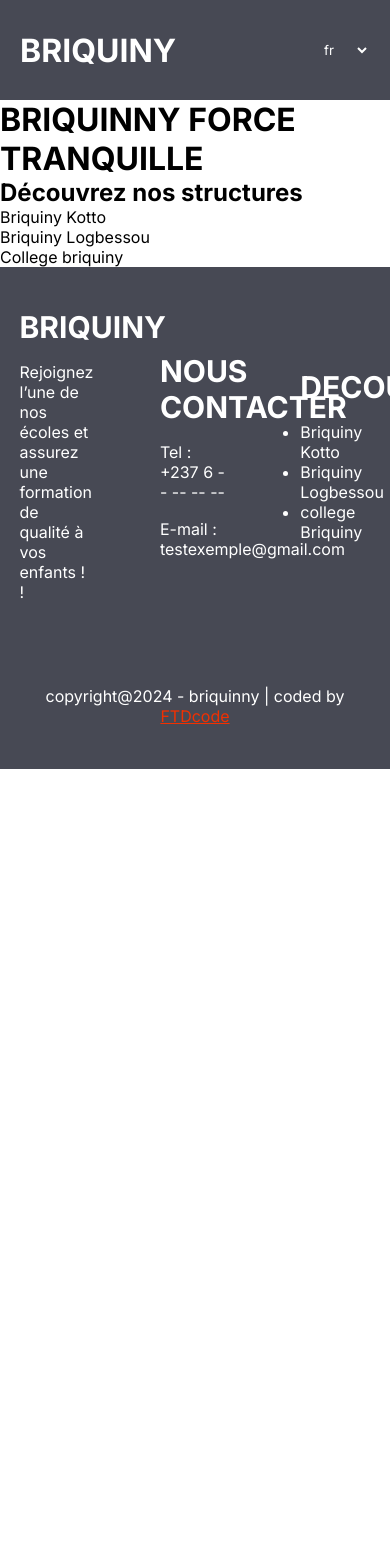
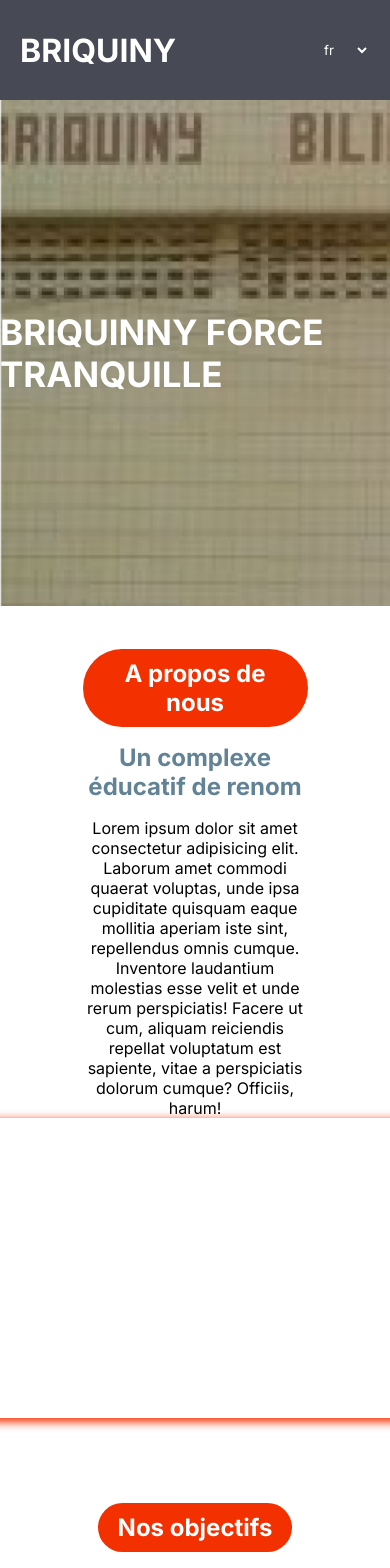
Before and after one commit to logan496/Briquiny-web, a React (Vite) app in the folder briquiny-frontend/: page / in a window 390 px wide. Shown: the top 1568 px of the page. Before the commit the page ends 844 px from the top, so only its background shows below. Built offline with nearby package versions, Linux system fonts and the light colour scheme.

Commit message:
acceuil responsive

```diff
--- a/briquiny-frontend/src/Components/Footer/footer.jsx
+++ b/briquiny-frontend/src/Components/Footer/footer.jsx
@@ -23,7 +23,7 @@ function Footer() {
         </div>
       </div>
       <div className="footer_bottom">
-        copyright@2024 - briquinny | coded by <a href='/'>FTDcode</a>
+        copyright@2024 - briquiny | coded by <a href='/'>FTDcode</a>
       </div>
     </div>
   )
--- a/briquiny-frontend/src/pages/Briquiny_home/briquiny_home.css
+++ b/briquiny-frontend/src/pages/Briquiny_home/briquiny_home.css
@@ -1 +1,160 @@
-/*# sourceMappingURL=briquiny_home.css.map */
+.home {
+  width: 100vw;
+}
+
+.home_main_img {
+  height: 60vh;
+  width: 100%;
+  background-image: url("../../assets/background_head_home.png");
+  background-size: cover;
+  background-repeat: no-repeat;
+  display: flex;
+  align-items: center;
+  justify-content: start;
+  padding-left: 5%;
+}
+.home_main_img h1 {
+  color: white;
+  font-size: 45px;
+}
+@media screen and (max-width: 1200px) {
+  .home_main_img {
+    justify-content: center;
+    padding-left: 0;
+  }
+  .home_main_img h1 {
+    font-size: 35px;
+  }
+}
+
+.home_content {
+  width: 100%;
+  padding: 15vh 5vw;
+  display: flex;
+  flex-direction: column;
+  align-items: center;
+  justify-content: center;
+  row-gap: 20vh;
+}
+@media screen and (max-width: 1200px) {
+  .home_content {
+    padding: 5vh 1vw;
+  }
+}
+
+.content_item .img_subs {
+  height: 300px;
+  width: 450px;
+  border-radius: 20px;
+  box-shadow: 3px 3px 10px 1px #F23000;
+}
+.content_item .content_item_infos {
+  width: 50%;
+  display: flex;
+  flex-direction: column;
+  align-items: start;
+  row-gap: 2vh;
+}
+@media screen and (max-width: 1200px) {
+  .content_item .content_item_infos {
+    align-items: center;
+  }
+}
+.content_item .content_item_infos h2:first-child {
+  height: -moz-fit-content;
+  height: fit-content;
+  width: -moz-fit-content;
+  width: fit-content;
+  padding: 10px 20px;
+  background-color: #F23000;
+  border-radius: 2em;
+  color: white;
+}
+.content_item .content_item_infos h2:nth-child(2) {
+  color: #628395;
+}
+@media screen and (max-width: 1200px) {
+  .content_item {
+    align-items: center;
+    flex-direction: column-reverse;
+  }
+  .content_item h2, .content_item p {
+    text-align: center;
+  }
+}
+
+.home_first_content_wrapper {
+  display: flex;
+  flex-direction: column;
+  align-items: center;
+  row-gap: 10vh;
+}
+.home_first_content_wrapper .content_item {
+  display: flex;
+  align-items: center;
+  justify-content: space-between;
+}
+.home_first_content_wrapper .content_item:last-child {
+  flex-direction: row-reverse;
+}
+@media screen and (max-width: 1200px) {
+  .home_first_content_wrapper .content_item:last-child {
+    flex-direction: column-reverse;
+  }
+}
+.home_first_content_wrapper .content_item:first-child .content_item_infos {
+  display: flex;
+  flex-direction: column;
+  align-items: end;
+}
+.home_first_content_wrapper .content_item:first-child .content_item_infos h2, .home_first_content_wrapper .content_item:first-child .content_item_infos p {
+  text-align: end;
+}
+@media screen and (max-width: 1200px) {
+  .home_first_content_wrapper .content_item:first-child .content_item_infos h2, .home_first_content_wrapper .content_item:first-child .content_item_infos p {
+    text-align: center;
+  }
+}
+
+.nos_structures {
+  width: 100%;
+  display: flex;
+  flex-direction: column;
+  align-items: center;
+  row-gap: 10vh;
+}
+.nos_structures h2 {
+  color: #628395;
+  font-size: 35px;
+}
+
+.structures_item_container {
+  display: flex;
+  flex-direction: row;
+  justify-content: space-around;
+  align-items: center;
+  width: 100%;
+}
+.structures_item_container a {
+  text-decoration: none;
+  color: black;
+}
+.structures_item_container a .structure_item {
+  height: 280px;
+  width: 280px;
+  padding: 20px;
+  border: 1px solid black;
+  box-shadow: 4px 4px 4px 2px gainsboro;
+  border-radius: 50%;
+  display: flex;
+  align-items: center;
+  justify-content: center;
+  font-size: 30px;
+  text-align: center;
+}
+@media screen and (max-width: 1200px) {
+  .structures_item_container {
+    flex-direction: column;
+    row-gap: 5vh;
+  }
+}/*# sourceMappingURL=briquiny_home.css.map */
--- a/briquiny-frontend/src/pages/Briquiny_home/briquiny_home.jsx
+++ b/briquiny-frontend/src/pages/Briquiny_home/briquiny_home.jsx
@@ -1,19 +1,36 @@
+import './briquiny_home.css'
 function Home() {
   return (
     <div className="home">
       <div className="home_main_img">
         <h1>BRIQUINNY FORCE TRANQUILLE</h1>
       </div>
+      <div className="home_content">
         <div className="home_first_content_wrapper">
-        {/* <Content_item/>
-        <Content_item/> */}
+          <Content_item
+            sectionTitle={"A propos de nous"}
+            subtitle={"Un complexe éducatif de renom"}
+            text={"Lorem ipsum dolor sit amet consectetur adipisicing elit. Laborum amet commodi quaerat voluptas, unde ipsa cupiditate quisquam eaque mollitia aperiam iste sint, repellendus omnis cumque. Inventore laudantium molestias esse velit et unde rerum perspiciatis! Facere ut cum, aliquam reiciendis repellat voluptatum est sapiente, vitae a perspiciatis dolorum cumque? Officiis, harum!"}
+          />
+          <Content_item
+            sectionTitle={"Nos objectifs"}
+            subtitle={"Offrir une éducation de qualité"}
+            text={"Lorem ipsum dolor sit amet consectetur adipisicing elit. Laborum amet commodi quaerat voluptas, unde ipsa cupiditate quisquam eaque mollitia aperiam iste sint, repellendus omnis cumque. Inventore laudantium molestias esse velit et unde rerum perspiciatis! Facere ut cum, aliquam reiciendis repellat voluptatum est sapiente, vitae a perspiciatis dolorum cumque? Officiis, harum!"}
+          />
         </div>
         <div className="nos_structures">
-        <h2>Découvrez nos structures</h2>
+          <h2>DECOUVREZ NOS STRUCTURES</h2>
           <div className="structures_item_container">
+            <a href="/">
               <div className="structure_item">Briquiny Kotto</div>
+            </a>
+            <a href="/">
               <div className="structure_item">Briquiny Logbessou</div>
+            </a>
+            <a href="/">
               <div className="structure_item">College briquiny</div>
+            </a>
+          </div>
         </div>
       </div>
     </div>
@@ -25,7 +42,11 @@ export default Home
 function Content_item({src, sectionTitle, subtitle, text}) {
   return (
     <div className="content_item">
-      <img src={src} alt="" />
+      {
+        src ?
+        <img src={src} alt="" /> :
+        <div className="img_subs"></div>
+      }
       <div className="content_item_infos">
         <h2>{sectionTitle}</h2>
         <h2>{subtitle}</h2>
--- a/briquiny-frontend/src/pages/Briquiny_home/briquiny_home.scss
+++ b/briquiny-frontend/src/pages/Briquiny_home/briquiny_home.scss
@@ -3,3 +3,154 @@ $secondary : #F23000;
 $third: #76ED7B;
 $four: #628395;
 $five: #fff;
+
+.home{
+  width: 100vw;
+}
+
+.home_main_img{
+  height: 60vh;
+  width: 100%;
+  background-image: url("../../assets/background_head_home.png");
+  background-size: cover;
+  background-repeat: no-repeat;
+  display: flex;
+  align-items: center;
+  justify-content: start;
+  padding-left: 5%;
+  h1{
+    color: white;
+    font-size: 45px;
+  }
+  @media screen and (max-width: 1200px) {
+    justify-content: center;
+    padding-left: 0;
+    h1{
+      font-size: 35px;
+    }
+  }
+}
+
+.home_content{
+  width: 100%;
+  padding: 15vh 5vw;
+  display: flex;
+  flex-direction: column;
+  align-items: center;
+  justify-content: center;
+  row-gap: 20vh;
+  @media screen and (max-width:1200px) {
+    padding: 5vh 1vw;
+  }
+}
+
+.content_item{
+  .img_subs{
+    height: 300px;
+    width: 450px;
+    border-radius: 20px;
+    box-shadow: 3px 3px 10px 1px $secondary;
+  }
+  .content_item_infos{
+    width: 50%;
+    display: flex;
+    flex-direction: column;
+    align-items: start;
+    row-gap: 2vh;
+    @media screen and (max-width: 1200px) {
+      align-items: center;
+    }
+    h2:first-child{
+      height: fit-content;
+      width: fit-content;
+      padding: 10px 20px;
+      background-color: #F23000;
+      border-radius: 2em;
+      color: white;
+    }
+    h2:nth-child(2){
+      color: $four;
+    }
+  }
+  @media screen and (max-width: 1200px) {
+    align-items: center;
+    flex-direction: column-reverse;
+    h2, p{
+      text-align: center;
+    }
+  }
+}
+
+
+.home_first_content_wrapper{
+  display: flex;
+  flex-direction: column;
+  align-items: center;
+  row-gap: 10vh;
+
+  .content_item{
+    display: flex;
+    align-items: center;
+    justify-content: space-between;
+ }
+  .content_item:last-child{
+    flex-direction: row-reverse;
+    @media screen and (max-width: 1200px) {
+      flex-direction: column-reverse;
+    }
+  }
+  .content_item:first-child{
+    .content_item_infos{
+      display: flex;
+      flex-direction: column;
+      align-items: end;
+      h2, p{
+        text-align: end;
+        @media screen and (max-width: 1200px) {
+          text-align: center;
+        }
+      }
+    }
+  }
+}
+
+
+.nos_structures{
+  width: 100%;
+  display: flex;
+  flex-direction: column;
+  align-items: center;
+  row-gap: 10vh;
+  h2{
+    color: #628395;
+    font-size: 35px;
+  }
+}
+.structures_item_container{
+  display: flex;
+  flex-direction: row;
+  justify-content: space-around;
+  align-items: center;
+  width: 100%;
+  a{
+    text-decoration: none;
+    color: black;
+    .structure_item{
+      height: 280px;
+      width: 280px;
+      padding: 20px;
+      border: 1px solid black;
+      box-shadow: 4px 4px 4px 2px gainsboro;
+      border-radius: 50%;
+      display: flex;
+      align-items: center;
+      justify-content: center;
+      font-size: 30px;
+      text-align: center;
+    }
+  }
+  @media screen and (max-width: 1200px) {
+    flex-direction: column;
+    row-gap: 5vh;
+  }
+}
--- a/briquiny-frontend/src/utils/style/GlobalStyle.jsx
+++ b/briquiny-frontend/src/utils/style/GlobalStyle.jsx
@@ -7,6 +7,10 @@ const StyledGlobalStyle = createGlobalStyle`
         box-sizing: border-box;
         font-family: "Inter", sans-serif;
     }
+    *::-webkit-scrollbar{
+        width: 0px;
+        height: 0px;
+    }
 `
 
 function GlobalStyle(){
```
Also changed, not shown: briquiny-frontend/src/assets/background_head_home.png (added), 1 other file (tests, documents, lock files or other folders). Lines whose indentation alone changed are shown as unchanged.
